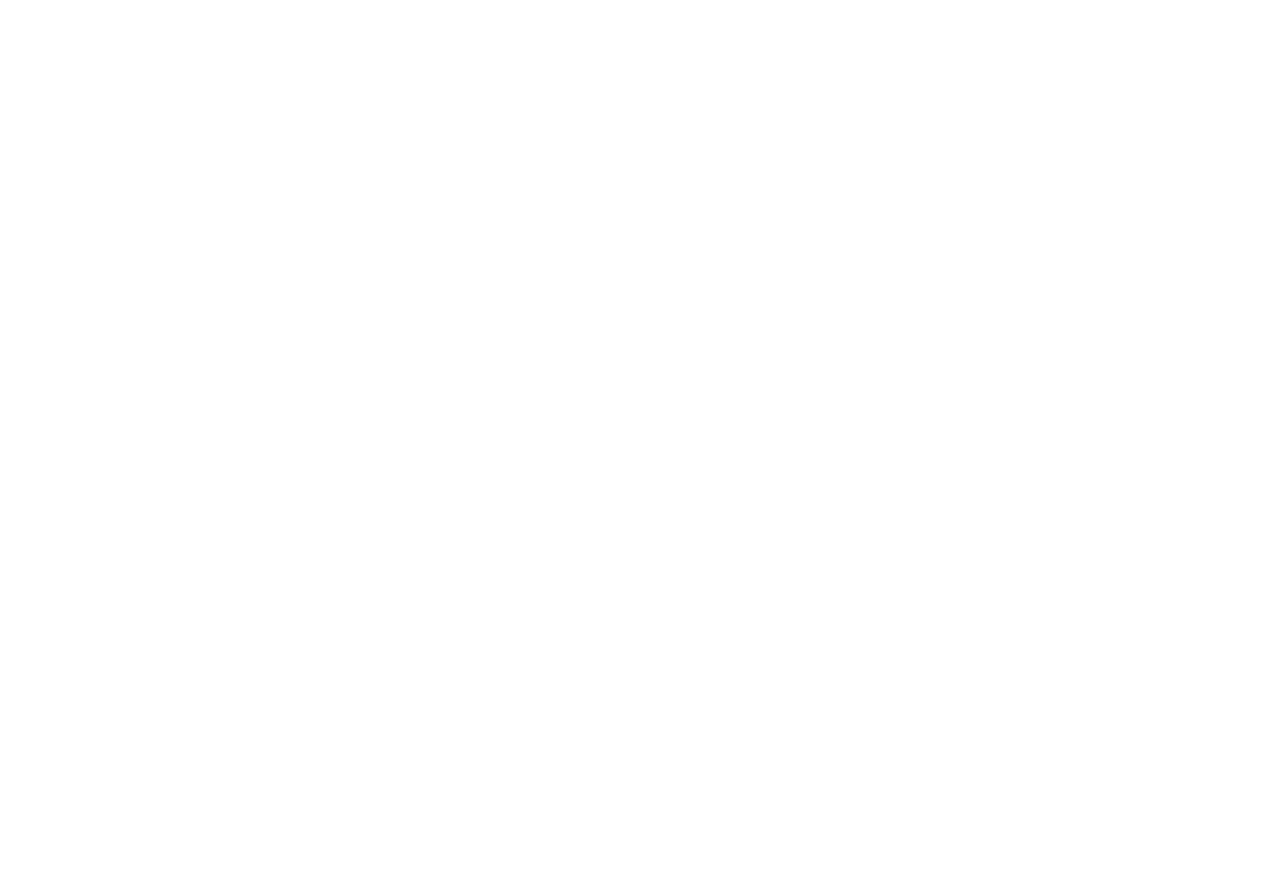
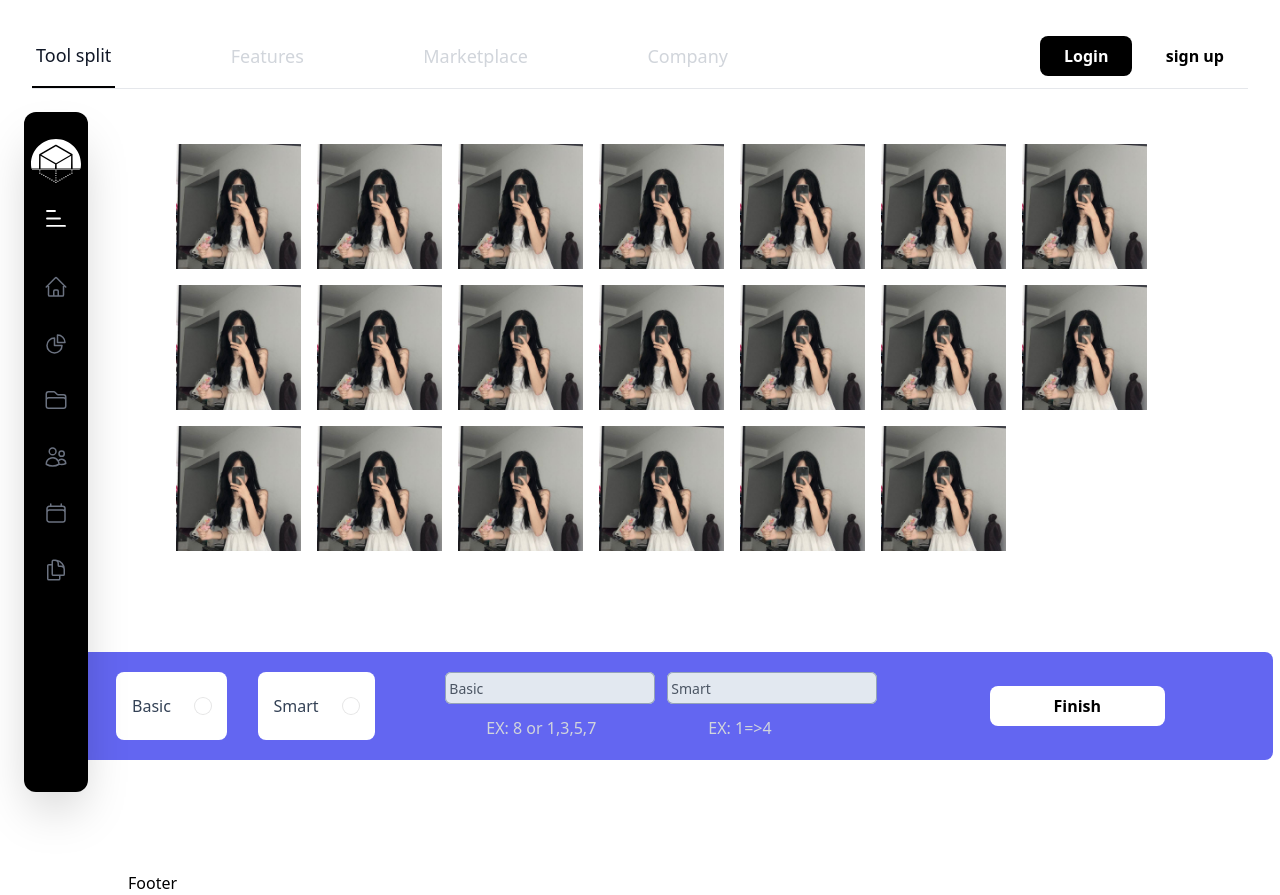
Before and after one commit to YunneeToiChoi/web-tool-pdf-fe, a React (Create React App) app: page /pdf-tools/pdf-split/option in a window 1280 px wide. Before the commit this address had no page. Before the commit the page ends 800 px from the top, so only its background shows below. Built offline with nearby package versions, Linux system fonts and the light colour scheme.

Commit message:
build option UI, upload agothism, request Backend services

```diff
--- a/package.json
+++ b/package.json
@@ -7,8 +7,10 @@
     "@testing-library/jest-dom": "^5.17.0",
     "@testing-library/react": "^13.4.0",
     "@testing-library/user-event": "^13.5.0",
+    "axios": "^1.6.8",
     "chokidar": "^3.6.0",
     "classnames": "^2.5.1",
+    "cors": "^2.8.5",
     "eslint-webpack-plugin": "^4.1.0",
     "html-webpack-plugin": "^5.6.0",
     "normalize.css": "^8.0.1",
--- a/src/assets/images/images.js
+++ b/src/assets/images/images.js
@@ -1,5 +1,6 @@
 const img = {
     logo : require('~/assets/images/logo_main_web.png'),
     file: require('~/assets/images/addFile.png'),
+    testPreviewPDF : require('~/assets/images/test.png'),
 }
 export default img;
--- a/src/components/Layouts/DefaultLayout/Sidebar/index.js
+++ b/src/components/Layouts/DefaultLayout/Sidebar/index.js
@@ -1,11 +1,11 @@
 
 function Sidebar() {
     return (
-        <div class="nav_menu top-28  fixed z-20 w-16 h-[85%] bg-black py-6 rounded-[12px] shadow-2xl min-h-[500px]">
-            <div class=" flex flex-col h-full">
-                <div class=" flex flex-col">
-                    <a href="#" class=" mb-3">
-                        <div class=" flex justify-center">
+        <div className="nav_menu top-28  fixed z-20 w-16 h-[85%] bg-black py-6 rounded-[12px] shadow-2xl min-h-[500px]">
+            <div className=" flex flex-col h-full">
+                <div className=" flex flex-col">
+                    <a href="#" className=" mb-3">
+                        <div className=" flex justify-center">
                             <svg xmlns="http://www.w3.org/2000/svg" width="50" height="50" viewBox="0 0 100 100" fill="none">
                                 <path d="M20.547 37.289L28.301 41.766L49.998 54.293L79.246 37.295L49.796 20.291L20.547 37.289Z" fill="white"/>
                                 <path d="M51.24 56.6339L51.353 64.9999H80V65.0869L80.342 39.6899L51.24 56.6339Z" fill="white"/>
@@ -46,54 +46,54 @@
                         </div>
                     </a>
                     <div id="btn_menu">
-                        <svg xmlns="http://www.w3.org/2000/svg" viewBox="0 0 140 119" fill="none"  class="svg-menu w-11 stroke-gray-500 p-3 m-auto hover:cursor-pointer">
+                        <svg xmlns="http://www.w3.org/2000/svg" viewBox="0 0 140 119" fill="none"  className="svg-menu w-11 stroke-gray-500 p-3 m-auto hover:cursor-pointer">
                         <path d="M7 7H63" stroke="white" stroke-width="12.7168" stroke-linecap="round" stroke-linejoin="round"/>
                         <path d="M7 59.345H98" stroke="white" stroke-width="12.7168" stroke-linecap="round" stroke-linejoin="round"/>
                         <path d="M7 111.69H133" stroke="white" stroke-width="12.7168" stroke-linecap="round" stroke-linejoin="round"/>
                         </svg>
                     </div>
                 </div>
-                <div class=" py-6 h-3/5">
-                    <ul role="list" class=" h-full flex flex-col items-center justify-around gap-2">
-                            <li class=" hover:bg-white transition ease-linear rounded-lg">
-                                <a href="/" class="">
-                                    <svg xmlns="http://www.w3.org/2000/svg" fill="none" viewBox="0 0 24 24" stroke-width="1.5" stroke="currentColor" aria-hidden="true" class=" w-12 stroke-gray-500 p-3 hover:stroke-black transition ease-linear delay-150">
+                <div className=" py-6 h-3/5">
+                    <ul role="list" className=" h-full flex flex-col items-center justify-around gap-2">
+                            <li className=" hover:bg-white transition ease-linear rounded-lg">
+                                <a href="/" className="">
+                                    <svg xmlns="http://www.w3.org/2000/svg" fill="none" viewBox="0 0 24 24" stroke-width="1.5" stroke="currentColor" aria-hidden="true" className=" w-12 stroke-gray-500 p-3 hover:stroke-black transition ease-linear delay-150">
                                         <path stroke-linecap="round" stroke-linejoin="round" d="M2.25 12l8.954-8.955c.44-.439 1.152-.439 1.591 0L21.75 12M4.5 9.75v10.125c0 .621.504 1.125 1.125 1.125H9.75v-4.875c0-.621.504-1.125 1.125-1.125h2.25c.621 0 1.125.504 1.125 1.125V21h4.125c.621 0 1.125-.504 1.125-1.125V9.75M8.25 21h8.25"></path>
                                     </svg>
                                 </a>
                             </li>
-                            <li class=" hover:bg-white transition ease-linear rounded-lg">
-                                <a href="/pdf-tools" class="">
-                                    <svg xmlns="http://www.w3.org/2000/svg" fill="none" viewBox="0 0 24 24" stroke-width="1.5" stroke="currentColor" aria-hidden="true" class=" w-12 stroke-gray-500 p-3 hover:stroke-black transition ease-linear delay-150">
+                            <li className=" hover:bg-white transition ease-linear rounded-lg">
+                                <a href="/pdf-tools" className="">
+                                    <svg xmlns="http://www.w3.org/2000/svg" fill="none" viewBox="0 0 24 24" stroke-width="1.5" stroke="currentColor" aria-hidden="true" className=" w-12 stroke-gray-500 p-3 hover:stroke-black transition ease-linear delay-150">
                                         <path stroke-linecap="round" stroke-linejoin="round" d="M10.5 6a7.5 7.5 0 107.5 7.5h-7.5V6z"></path>
                                         <path stroke-linecap="round" stroke-linejoin="round" d="M13.5 10.5H21A7.5 7.5 0 0013.5 3v7.5z"></path>
                                     </svg>
                                 </a>
                             </li>
-                                <li class=" hover:bg-white transition ease-linear rounded-lg">
-                                <a href="/pdf-tools/pdf-split" class="">
-                                    <svg xmlns="http://www.w3.org/2000/svg" fill="none" viewBox="0 0 24 24" stroke-width="1.5" stroke="currentColor" aria-hidden="true" class=" w-12 stroke-gray-500 p-3 hover:stroke-black transition ease-linear delay-150">
+                                <li className=" hover:bg-white transition ease-linear rounded-lg">
+                                <a href="/pdf-tools/pdf-split" className="">
+                                    <svg xmlns="http://www.w3.org/2000/svg" fill="none" viewBox="0 0 24 24" stroke-width="1.5" stroke="currentColor" aria-hidden="true" className=" w-12 stroke-gray-500 p-3 hover:stroke-black transition ease-linear delay-150">
                                         <path stroke-linecap="round" stroke-linejoin="round" d="M2.25 12.75V12A2.25 2.25 0 014.5 9.75h15A2.25 2.25 0 0121.75 12v.75m-8.69-6.44l-2.12-2.12a1.5 1.5 0 00-1.061-.44H4.5A2.25 2.25 0 002.25 6v12a2.25 2.25 0 002.25 2.25h15A2.25 2.25 0 0021.75 18V9a2.25 2.25 0 00-2.25-2.25h-5.379a1.5 1.5 0 01-1.06-.44z"></path>
                                     </svg>
                                 </a>
                             </li>
-                            <li class=" hover:bg-white transition ease-linear rounded-lg">
-                                <a href="#" class="">
-                                    <svg xmlns="http://www.w3.org/2000/svg" fill="none" viewBox="0 0 24 24" stroke-width="1.5" stroke="currentColor" aria-hidden="true" class=" w-12 stroke-gray-500 p-3 hover:stroke-black transition ease-linear delay-150">
+                            <li className=" hover:bg-white transition ease-linear rounded-lg">
+                                <a href="#" className="">
+                                    <svg xmlns="http://www.w3.org/2000/svg" fill="none" viewBox="0 0 24 24" stroke-width="1.5" stroke="currentColor" aria-hidden="true" className=" w-12 stroke-gray-500 p-3 hover:stroke-black transition ease-linear delay-150">
                                         <path stroke-linecap="round" stroke-linejoin="round" d="M15 19.128a9.38 9.38 0 002.625.372 9.337 9.337 0 004.121-.952 4.125 4.125 0 00-7.533-2.493M15 19.128v-.003c0-1.113-.285-2.16-.786-3.07M15 19.128v.106A12.318 12.318 0 018.624 21c-2.331 0-4.512-.645-6.374-1.766l-.001-.109a6.375 6.375 0 0111.964-3.07M12 6.375a3.375 3.375 0 11-6.75 0 3.375 3.375 0 016.75 0zm8.25 2.25a2.625 2.625 0 11-5.25 0 2.625 2.625 0 015.25 0z"></path>
                                     </svg>
                                 </a>
                             </li>
-                            <li class=" hover:bg-white transition ease-linear rounded-lg">
-                                <a href="#" class="">
-                                    <svg xmlns="http://www.w3.org/2000/svg" fill="none" viewBox="0 0 24 24" stroke-width="1.5" stroke="currentColor" aria-hidden="true" class=" w-12 stroke-gray-500 p-3 hover:stroke-black transition ease-linear delay-150">
+                            <li className=" hover:bg-white transition ease-linear rounded-lg">
+                                <a href="#" className="">
+                                    <svg xmlns="http://www.w3.org/2000/svg" fill="none" viewBox="0 0 24 24" stroke-width="1.5" stroke="currentColor" aria-hidden="true" className=" w-12 stroke-gray-500 p-3 hover:stroke-black transition ease-linear delay-150">
                                         <path stroke-linecap="round" stroke-linejoin="round" d="M6.75 3v2.25M17.25 3v2.25M3 18.75V7.5a2.25 2.25 0 012.25-2.25h13.5A2.25 2.25 0 0121 7.5v11.25m-18 0A2.25 2.25 0 005.25 21h13.5A2.25 2.25 0 0021 18.75m-18 0v-7.5A2.25 2.25 0 015.25 9h13.5A2.25 2.25 0 0121 11.25v7.5"></path>
                                     </svg>
                                 </a>
                             </li>
-                            <li class=" hover:bg-white transition ease-linear rounded-lg">
-                                <a href="#" class="">
-                                    <svg xmlns="http://www.w3.org/2000/svg" fill="none" viewBox="0 0 24 24" stroke-width="1.5" stroke="currentColor" aria-hidden="true" class=" w-12 stroke-gray-500 p-3 hover:stroke-black transition ease-linear delay-150">
+                            <li className=" hover:bg-white transition ease-linear rounded-lg">
+                                <a href="#" className="">
+                                    <svg xmlns="http://www.w3.org/2000/svg" fill="none" viewBox="0 0 24 24" stroke-width="1.5" stroke="currentColor" aria-hidden="true" className=" w-12 stroke-gray-500 p-3 hover:stroke-black transition ease-linear delay-150">
                                         <path stroke-linecap="round" stroke-linejoin="round" d="M15.75 17.25v3.375c0 .621-.504 1.125-1.125 1.125h-9.75a1.125 1.125 0 01-1.125-1.125V7.875c0-.621.504-1.125 1.125-1.125H6.75a9.06 9.06 0 011.5.124m7.5 10.376h3.375c.621 0 1.125-.504 1.125-1.125V11.25c0-4.46-3.243-8.161-7.5-8.876a9.06 9.06 0 00-1.5-.124H9.375c-.621 0-1.125.504-1.125 1.125v3.5m7.5 10.375H9.375a1.125 1.125 0 01-1.125-1.125v-9.25m12 6.625v-1.875a3.375 3.375 0 00-3.375-3.375h-1.5a1.125 1.125 0 01-1.125-1.125v-1.5a3.375 3.375 0 00-3.375-3.375H9.75"></path>
                                     </svg>
                                 </a>
--- a/src/components/Layouts/DefaultLayout/index.js
+++ b/src/components/Layouts/DefaultLayout/index.js
@@ -5,19 +5,19 @@
 // const cx = classNames.bind(tailwind);
 function    DefaultLayout({children}) { // main Layout, children la thg do~ ra luon thay doi, la body
     return (
-        <div class="container-body w-full">
-            <div class="w-full h-screen flex">
-                <div class=" w-1/12 min-w-32 relative">
-                    <div class="pl-6">
+        <div className="container-body w-full">
+            <div className="w-full h-screen flex">
+                <div className=" w-1/12 min-w-32 relative">
+                    <div className="pl-6">
                         <Sidebar></Sidebar>   {/* cai nay hien thi Sidebar  giong voi {{>sidebar }} nav trai*/}
                     </div>
                 </div>
-                <div class="w-10/12 relative flex flex-col" id="render-body">
+                <div className="w-10/12 relative flex flex-col" id="render-body">
                 <header>
                     <Header />  {/* cai nay hien thi header  giong voi {{>header}}*/}
                 </header>
-                <div class=" flex-1  flex flex-col items-center">
-                    <div class="flex justify-center w-full relative px-12 mt-32">
+                <div className=" flex-1  flex flex-col items-center">
+                    <div className="flex justify-center w-full relative px-12 mt-32">
                         {children}   {/* cai nay hien thi Body  giong voi {{{body}}}*/}
                     </div>
                 </div>
--- /dev/null
+++ b/src/components/Layouts/PartialLayout/Previews/index.js
@@ -0,0 +1,23 @@
+import React from 'react';
+import img from '~/assets/images/images.js'
+function PreviewsPDF() {
+    const renderImages = () => {
+        const images = [];
+        for (let i = 0; i < 20; i++) {
+            images.push(
+                    <div class="">
+                        <img class="  border-[1px] border-gray-300 " src={img.testPreviewPDF} alt=""/>
+                    </div>
+            );
+        }
+        return images;
+    };
+    return (
+        <div class=" grid-cols-8 max-2xl:grid-cols-7 max-xl:grid-cols-5 max-lg:grid-cols-4 max-md:grid-cols-2 max-sm:grid-cols-1 grid gap-4">
+            {renderImages()}
+        </div>
+    );
+}
+
+
+export default PreviewsPDF;
--- /dev/null
+++ b/src/pages/Options/options.js
@@ -0,0 +1,89 @@
+import React from 'react';
+import PreviewsPDF from "~/components/Layouts/PartialLayout/Previews";
+
+function Options() {
+    // Đã di chuyển hàm test() ra khỏi hàm Options().
+    // Bạn có thể sử dụng useEffect() để gọi hàm này khi component được render.
+    React.useEffect(() => {
+        test();
+    }, []);
+
+    return (
+        <div className="mt-4 relative w-full flex justify-center">
+            <div className="YouShouldDeleteThisBlock mb-80">
+                <PreviewsPDF />
+            </div>
+            <div className="fixed bottom-10 max-w-7xl z-10 bg-indigo-500 hover:shadow-xl hover:shadow-indigo-500/50 transition hover:duration-150 delay-150 ease-in-out rounded-lg px-9">
+                <form className="w-full mx-auto h-full flex items-center py-5" action="/pdf-tools/pdf-split/resolve" method="POST">
+                    <input type="hidden" name="pdfFilePath" id="pdfFilePath" value="{{pdfFilePath}}" />
+                    <div className="flex w-full justify-around gap-10 max-lg:flex-col max-lg:items-center">
+                        <div className="flex w-80 justify-evenly">
+                            <label className="hover:cursor-pointer text-slate-700 has-[:checked]:ring-slate-900 has-[:checked]:text-white has-[:checked]:bg-slate-900 flex items-center gap-6 rounded-lg p-4 ring-1 ring-transparent hover:bg-slate-100 bg-white">
+                                <p>Basic</p>
+                                <input name="option-checked" value="basic" type="checkbox" className="hover:cursor-pointer box-content h-1.5 w-1.5 appearance-none rounded-full border-[5px] border-white bg-white bg-clip-padding outline-none ring-1 ring-gray-950/10 checked:border-slate-900 checked:ring-white" />
+                            </label>
+                            <label className="hover:cursor-pointer text-slate-700 has-[:checked]:ring-slate-900 has-[:checked]:text-white has-[:checked]:bg-slate-900 flex items-center gap-6 rounded-lg p-4 ring-1 ring-transparent hover:bg-slate-100 bg-white">
+                                <p>Smart</p>
+                                <input name="option-checked" value="smart" type="checkbox" className="hover:cursor-pointer box-content h-1.5 w-1.5 appearance-none rounded-full border-[5px] border-white bg-white bg-clip-padding outline-none ring-1 ring-gray-950/10 checked:border-slate-900 checked:ring-white" />
+                            </label>
+                        </div>
+                        <div className="flex flex-1 gap-3 justify-center items-center">
+                            <div className="flex flex-col items-center gap-3 w-full max-lg:flex-col max-lg:items-center">
+                                <input disabled id="indexPageBasic" type="text" name="indexPageBasic" className="disabled:bg-slate-200 disabled:ring-slate-400 disabled:ring-1 disabled:placeholder:text-gray-600 disabled:cursor-not-allowed min-w-40 focus:outline-none h-8 formUpload_inputIndexPage w-full rounded-md border-0 py-1.5 pl-1 pr-1 text-pink-500 ring-2 ring-inset ring-gray-300 placeholder:text-pink-500 focus:ring-2 focus:ring-inset focus:ring-pink-500 sm:text-sm sm:leading-6" placeholder="Basic" />
+                                <span className="min-w-32 font-normal text-gray-300">EX: 8 or 1,3,5,7</span>
+                            </div>
+                            <div className="flex flex-col items-center gap-3 w-full max-lg:flex-col max-lg:items-center">
+                                <input disabled id="indexPageSmart" type="text" name="indexPageSmart" className="disabled:bg-slate-200 disabled:ring-slate-400 disabled:ring-1 disabled:placeholder:text-gray-600 disabled:cursor-not-allowed min-w-40 focus:outline-none h-8 formUpload_inputIndexPage w-full rounded-md border-0 py-1.5 pl-1 pr-1 text-pink-500 ring-2 ring-inset ring-gray-300 placeholder:text-pink-500 focus:ring-2 focus:ring-inset focus:ring-pink-500 sm:text-sm sm:leading-6" placeholder="Smart" />
+                                <span className="min-w-32 font-normal text-gray-300">EX: 1=&gt;4</span>
+                            </div>
+                        </div>
+                        <div className="box-btn_upload w-80 flex justify-center items-center">
+                            <button className="formUpload_submit transition hover:duration-300 ease-in-out delay-75 bg-white hover:bg-[#F9F9F9] duration-300 text-black px-16 py-2 rounded-lg font-bold text-center hover:-translate-y-1 hover:scale-100 hover:shadow-lg hover:bg-black hover:text-white" type="submit">
+                                Finish
+                            </button>
+                        </div>
+                    </div>
+                </form>
+            </div>
+        </div>
+    );
+}
+
+// Di chuyển hàm test() ra khỏi hàm Options().
+function test() {
+    function saveToLocalStorage(id, disabled) {
+        localStorage.setItem(id, disabled ? 'disabled' : 'enabled');
+    }
+
+    function loadFromLocalStorage(id) {
+        return localStorage.getItem(id) === 'disabled';
+    }
+
+    //xử lí block input
+    function toggleOption(option) {
+        const input = document.getElementById(`indexPage${option.charAt(0).toUpperCase() + option.slice(1)}`);
+        if (input) {
+            input.disabled = !input.disabled;
+            input.value = '';
+            saveToLocalStorage(input.id, input.disabled);
+            console.log(input.value);
+        }
+    }
+
+    //nhận request từ local storage trạng thái input
+    document.addEventListener('DOMContentLoaded', () => {
+        document.querySelectorAll('input[id^="indexPage"]').forEach(input => {
+            input.disabled = loadFromLocalStorage(input.id);
+        });
+        //bắt input checked
+        document.querySelectorAll('input[name="option-checked"]').forEach(input => {
+            input.addEventListener('change', event => {
+                const selectedValue = event.target.value;
+                console.log("Selected option value: " + selectedValue);
+                toggleOption(selectedValue);
+            });
+        });
+    });
+}
+
+export default Options;
--- a/src/pages/Upload/index.js
+++ /dev/null
@@ -1,5 +0,0 @@
-function Upload() {
-    return <h2 class=" bg-slate-300">Upload</h2>;
-}
-
-export default Upload;
```
Also changed, not shown: src/pages/Tools/split.js (+51 -24 lines), src/routes/index.js (+4 -4 lines), 1 other file (tests, documents, lock files or other folders).
